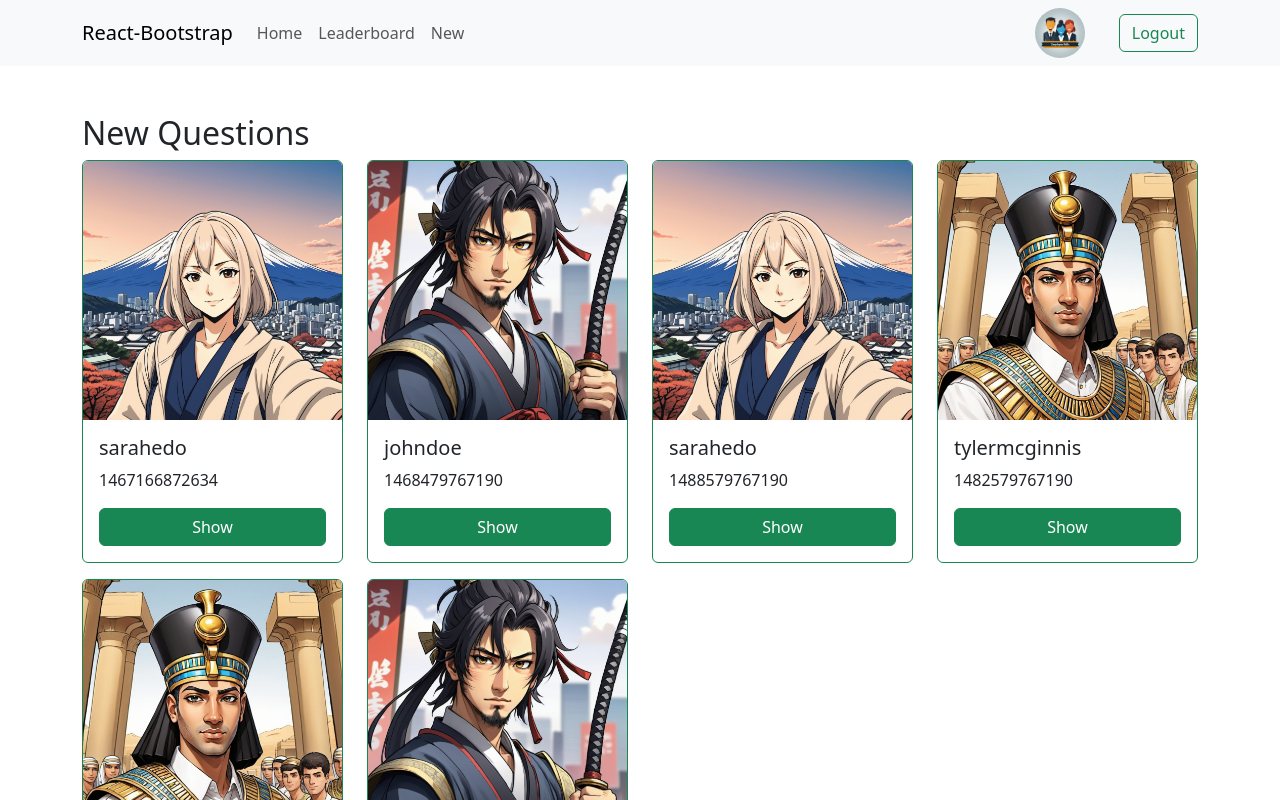
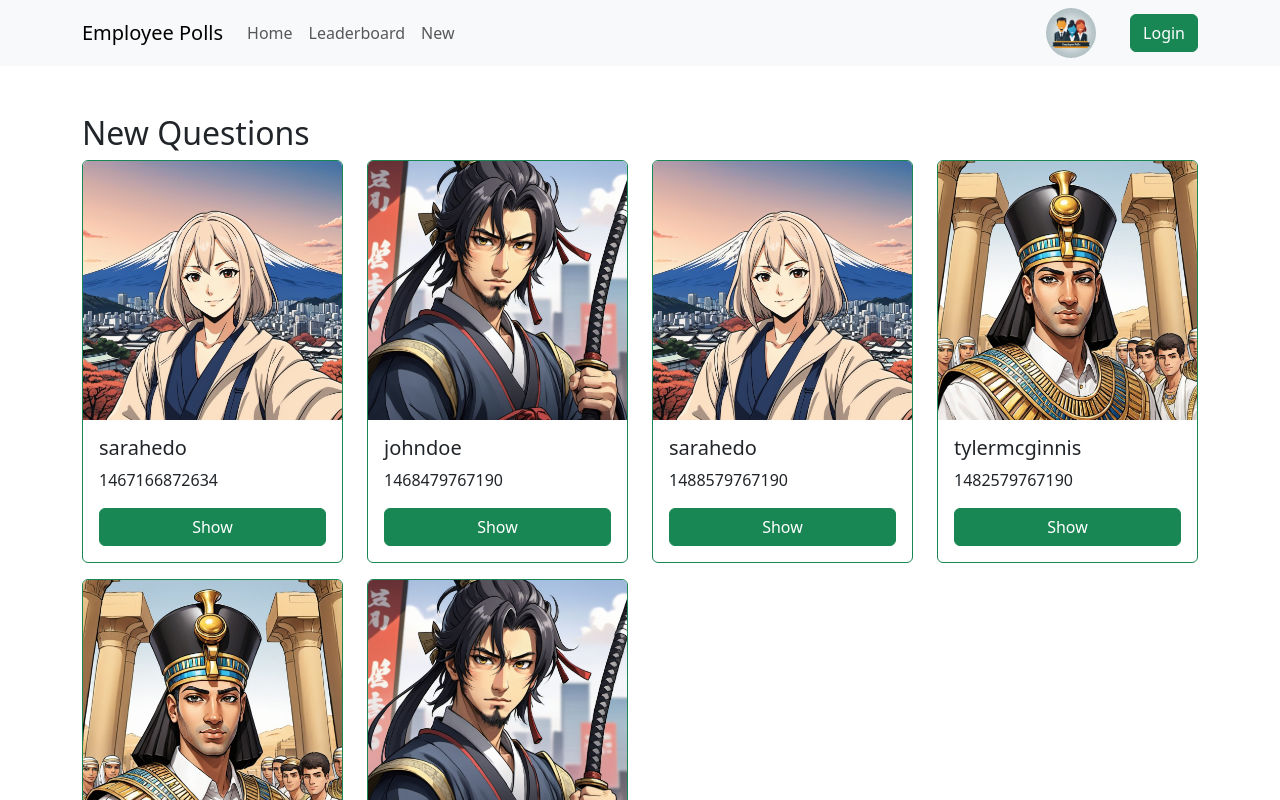
Before and after one commit to CurtesMalteser/react-nd, a React (Create React App) app in the folder employee-polls-app/: page / in a window 1280 px wide. Shown: the top 800 px of the page. Built offline with nearby package versions, Linux system fonts and the light colour scheme.

Commit message:
Shows logIn/logOut button conditionally

```diff
--- a/employee-polls-app/src/components/AppNavBar.tsx
+++ b/employee-polls-app/src/components/AppNavBar.tsx
@@ -8,27 +8,40 @@ import ROUTES from '../constants/routes';
 import { useAppDispatch, useAppSelector } from '../app/hooks';
 import {
     userAvatarURL,
-    userID as authedUserID,
+    isAuthed as isAuthedSelector,
     userName as authedUserName,
 } from "../features/authedUser/authedUserSlice";
 import { logOut } from '../features/authedUser/authedUserSlice';
 import getAvatarImage from '../utils/avatar';
 
+function LoginLogoutButton({
+    isAuthed,
+    logOutHandler,
+    logInHandler,
+}: {
+    isAuthed: () => boolean,
+    logOutHandler: () => void,
+    logInHandler: () => void,
+}) {
+    return (
+        isAuthed() ? <Button variant="outline-success" onClick={logOutHandler}>Logout</Button>
+            : <Button variant="success" onClick={logInHandler}>Login</Button>
+    )
+}
 
 function AppNavBar() {
 
     const avatarURL = useAppSelector(userAvatarURL);
-    const userID = useAppSelector(authedUserID);
     const userName = useAppSelector(authedUserName);
+    const isAuthed = useAppSelector(isAuthedSelector);
     const dispatch = useAppDispatch();
     const handleLogOut = () => dispatch(logOut());
-
-    // todo: add login button to the navbar and apply navigate(ROUTES.LOGIN, { state: { from: location } });
+    const handleLogIn = () => { console.log('Login button clicked') };
 
     return (
         <Navbar expand="lg" className="bg-body-tertiary" style={{ marginBottom: "48px" }}>
             <Container>
-                <Navbar.Brand as={Link} to={ROUTES.HOME}>React-Bootstrap</Navbar.Brand>
+                <Navbar.Brand as={Link} to={ROUTES.HOME}>Employee Polls</Navbar.Brand>
                 <Navbar.Toggle aria-controls="basic-navbar-nav" />
                 <Navbar.Collapse id="basic-navbar-nav">
                     <Nav className="me-auto">
@@ -39,11 +52,11 @@ function AppNavBar() {
                     <div className="d-flex" style={{ marginRight: '24px' }}>
                         <Image style={{ width: '50px', height: '50px', marginRight: '10px' }}
                             src={getAvatarImage(avatarURL)}
-                            alt={`Profile Picture ${userID}`}
+                            alt={`Profile Picture ${userName}`}
                             roundedCircle />
-                        <span className='d-flex align-items-center'>{userName}</span>
+                        {isAuthed && <span className='d-flex align-items-center'>{userName}</span>}
                     </div>
-                    <Button variant="outline-success" onClick={handleLogOut}>Logout</Button>
+                    <LoginLogoutButton isAuthed={() => isAuthed} logOutHandler={handleLogOut} logInHandler={handleLogIn} />
                 </Navbar.Collapse>
             </Container>
         </Navbar>
```
